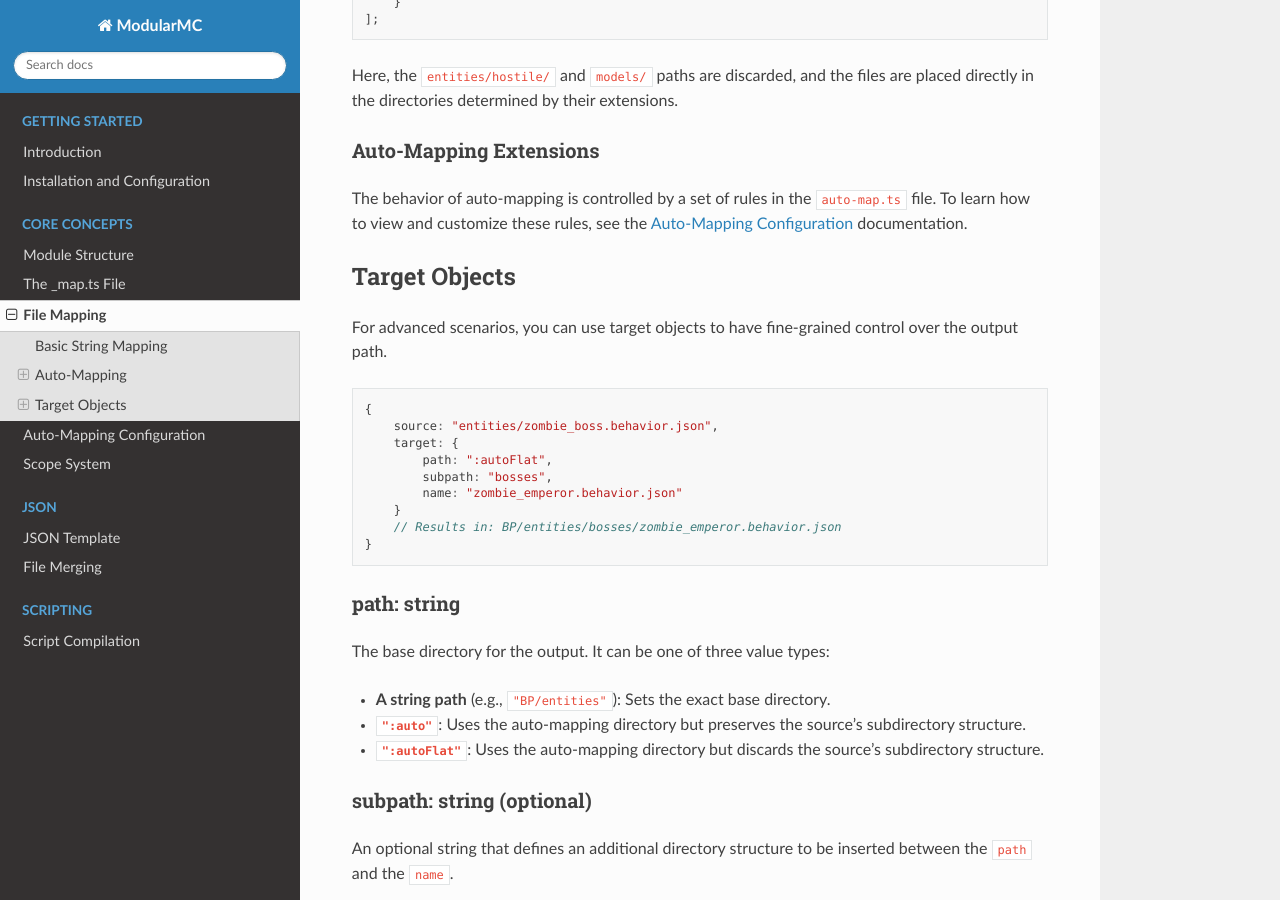
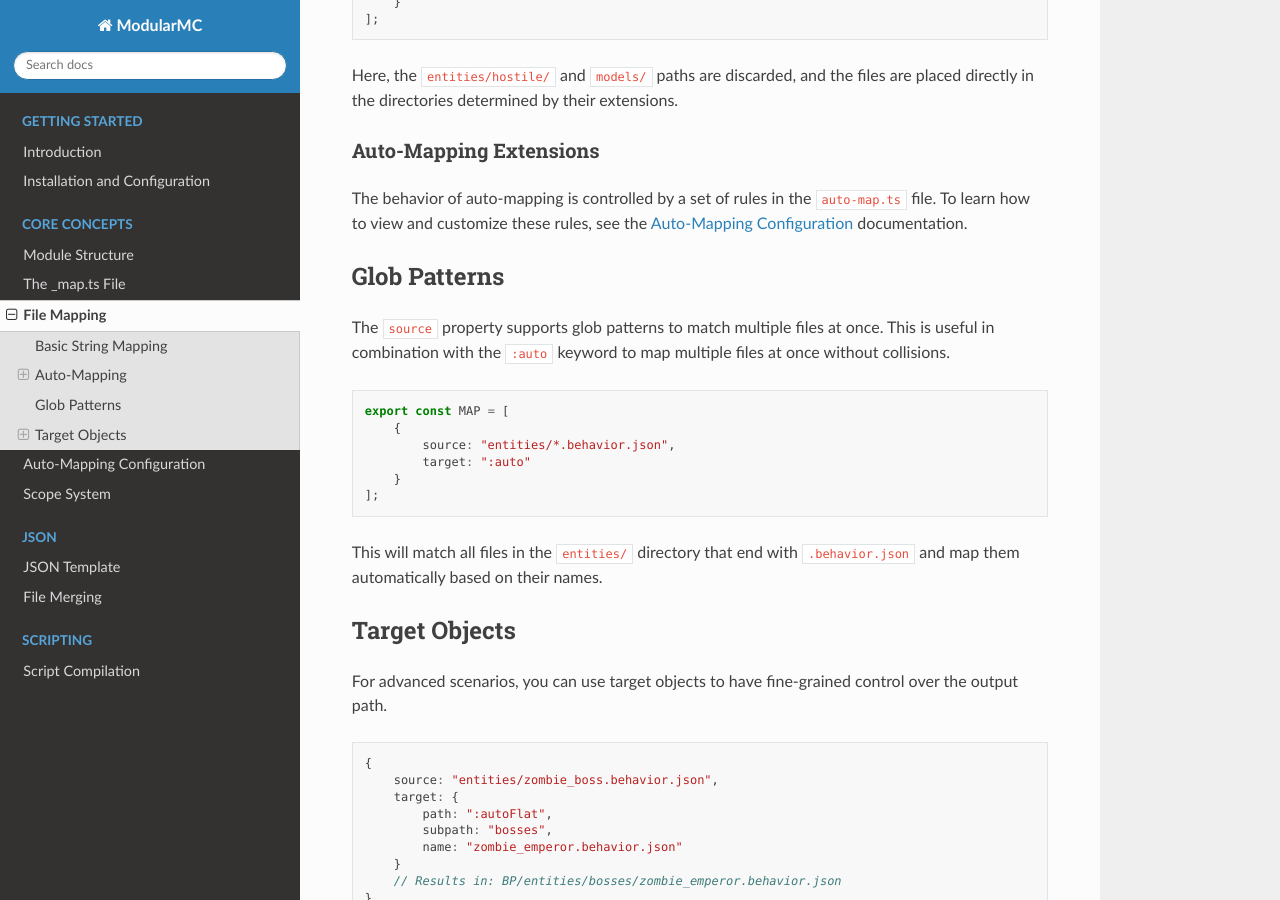
Before and after one commit to Nusiq/modular-mc-docs, a Sphinx documentation site: the page built from docs/concepts/file-mapping.md, in a window 1280 px wide and 900 px high, scrolled down 1673 px. Built offline with Sphinx 7.4.7 and the Read the Docs theme 3.1.0, drawn with Linux system fonts in a browser that asks for light colours.

Commit message:
Documented using glob patters in source path of _map.ts entries.

````diff
--- a/docs/concepts/file-mapping.md
+++ b/docs/concepts/file-mapping.md
@@ -75,6 +75,21 @@ Here, the `entities/hostile/` and `models/` paths are discarded, and the files a
 
 The behavior of auto-mapping is controlled by a set of rules in the `auto-map.ts` file. To learn how to view and customize these rules, see the {ref}`Auto-Mapping Configuration<auto-mapping-configuration>` documentation.
 
+
+## Glob Patterns
+The `source` property supports glob patterns to match multiple files at once. This is useful in combination with the `:auto` keyword to map multiple files at once without collisions.
+
+```typescript
+export const MAP = [
+    {
+        source: "entities/*.behavior.json",
+        target: ":auto"
+    }
+];
+```
+
+This will match all files in the `entities/` directory that end with `.behavior.json` and map them automatically based on their names.
+
 ## Target Objects
 
 For advanced scenarios, you can use target objects to have fine-grained control over the output path.
--- a/docs/conf.py
+++ b/docs/conf.py
@@ -9,7 +9,7 @@
 project = 'ModularMC'
 copyright = '2025, Nusiq'
 author = 'Nusiq'
-release = '0.1.0'
+release = '0.1.2'
 
 # -- General configuration ---------------------------------------------------
 # https://www.sphinx-doc.org/en/master/usage/configuration.html#general-configuration
````
